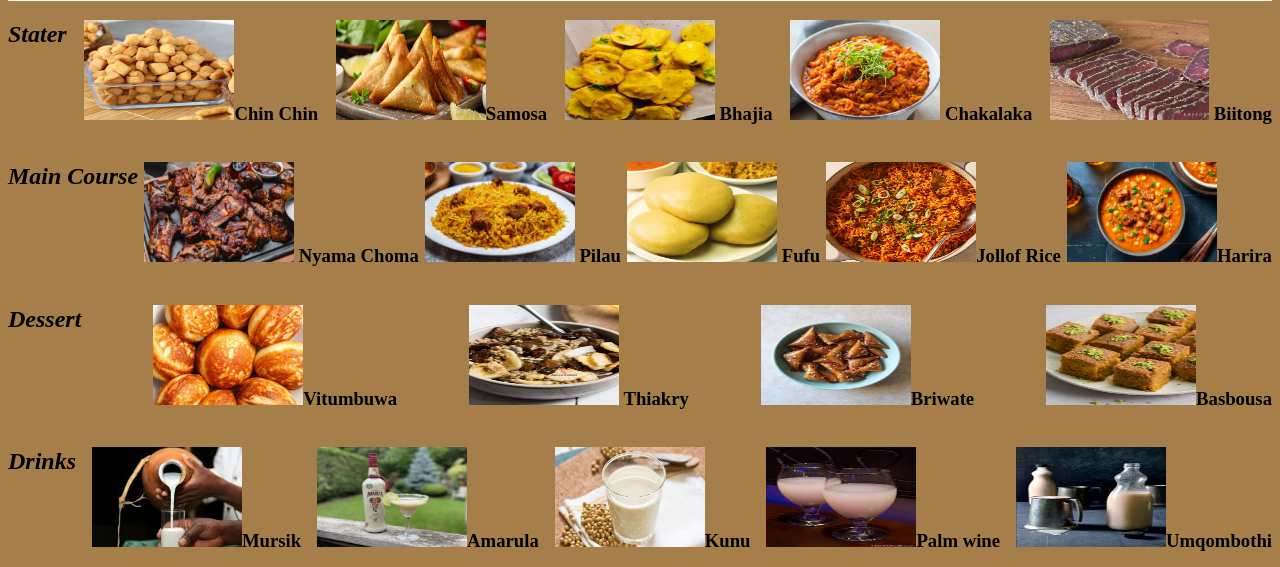
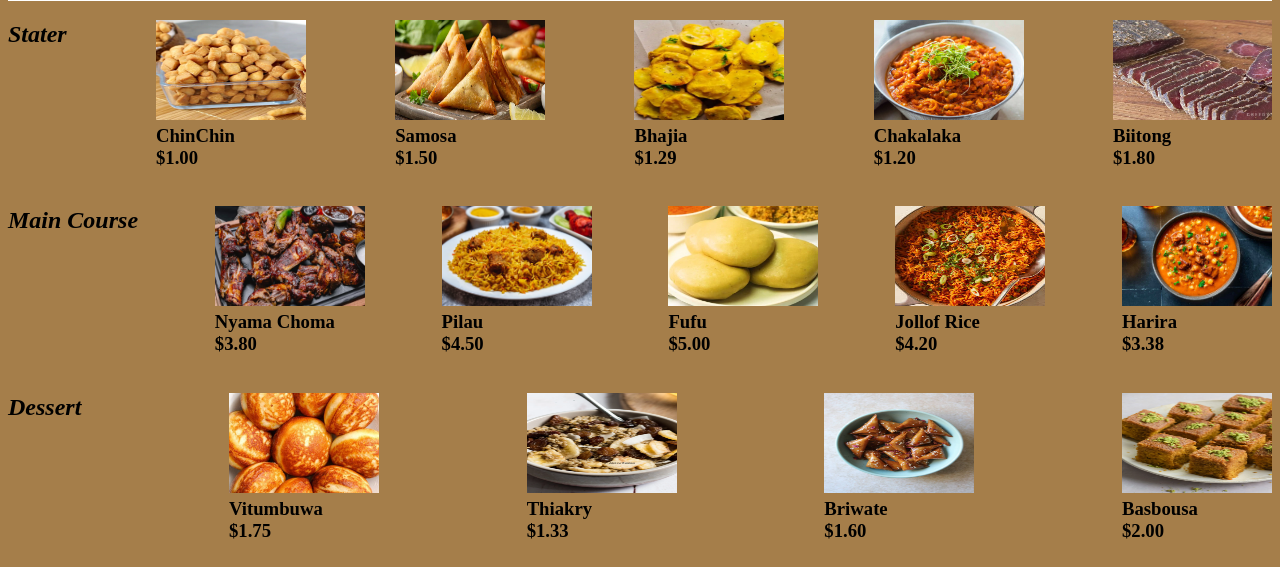
Before and after one commit to LihandaE/Restaurants, a plain HTML site: page menu.html in a window 1280 px wide. Shown: the part 89-656 px from the top of the page. Drawn offline with Linux system fonts and the light colour scheme.

Commit message:
Commit changes in menu and from the about page also

```diff
--- a/menu.html
+++ b/menu.html
@@ -29,36 +29,36 @@
     <main>
         <div class="Starter">
             <h2><em>Stater</em></h2>
-            <h3><img src="crunchy-chin-chin-recipe-jpg.webp" alt="chinchin" width="150" height="100">Chin Chin</h3>
-            <h3><img src="lpcnb0g8_samosa_625x300_29_September_22.webp" alt="samosa" width="150" height="100">Samosa  </h3>
-            <h3><img src="Kenyan-Bhajia_1-640x640.webp" alt="bhajia" width="150" height="100"> Bhajia</h3>
-            <h3><img src="siba_episode-04_low-res-217.jpg" alt="chakalaka" width="150" height="100"> Chakalaka</h3>
-            <h3><img src="perfect-biltong-slices-on-chopping-board-500x485.jpg" alt="biitong" width="159" height="100">  Biitong</h3>
+            <h3><img src="crunchy-chin-chin-recipe-jpg.webp" alt="chinchin" width="150" height="100"><br> ChinChin <br> $1.00</h3>
+            <h3><img src="lpcnb0g8_samosa_625x300_29_September_22.webp" alt="samosa" width="150" height="100"><br> Samosa <br>$1.50  </h3>
+            <h3><img src="Kenyan-Bhajia_1-640x640.webp" alt="bhajia" width="150" height="100"> <br> Bhajia  <br>$1.29</h3>
+            <h3><img src="siba_episode-04_low-res-217.jpg" alt="chakalaka" width="150" height="100"> <br> Chakalaka <br> $1.20</h3>
+            <h3><img src="perfect-biltong-slices-on-chopping-board-500x485.jpg" alt="biitong" width="159" height="100"> <br> Biitong <br>$1.80</h3>
         </div>
         <div class="Course">
             <h2><em>Main Course</em></h2>
-            <h3><img src="top-view-meat-kebab-with-potatoes-grilled-vegetables-with-sauce-board_141793-4077.jpg" alt="Nyama" width="150" height="100"> Nyama Choma</h3>
-            <h3><img src="pilau.webp" alt="pilau" width="150" height="100"> Pilau</h3>
-            <h3><img src="Fufu-1-500x375.webp" alt="fufu" width="150" height="100"> Fufu</h3>
-            <h3> <img src="images.jpg" alt="Jollof" width="150" height="100">Jollof Rice</h3>
-            <h3> <img src="classic-moroccan-harira-soup-2394920-hero-01-ffd8665c225c48c4a45c4314e96821b2.jpg" alt="Harira" width="150" height="100">Harira</h3>
+            <h3><img src="top-view-meat-kebab-with-potatoes-grilled-vegetables-with-sauce-board_141793-4077.jpg" alt="Nyama" width="150" height="100"> <br>Nyama Choma <br>$3.80</h3>
+            <h3><img src="pilau.webp" alt="pilau" width="150" height="100"> <br>Pilau  <br>$4.50</h3>
+            <h3><img src="Fufu-1-500x375.webp" alt="fufu" width="150" height="100"><br> Fufu <br> $5.00</h3>
+            <h3> <img src="images.jpg" alt="Jollof" width="150" height="100"> <br>Jollof Rice <br>$4.20</h3>
+            <h3> <img src="classic-moroccan-harira-soup-2394920-hero-01-ffd8665c225c48c4a45c4314e96821b2.jpg" alt="Harira" width="150" height="100"> <br>Harira <br>$3.38</h3>
         </div>
         <div class="Dessert">
             <h2><em>Dessert</em></h2>
-            <h3> <img src="SPO1202-scaled-1.jpg" alt="vitumbua" width="150" height="100">Vitumbuwa</h3>
-            <h3><img src="thiakrys-copie.jpg" alt="thiakry" width="150" height="100"> Thiakry</h3>
-            <h3> <img src="IMG_3579-scaled-e1589534101763.jpg" alt="briwate" width="150" height="100">Briwate</h3>
-            <h3> <img src="00-LEAD-PUMPKIN-BASBOUSA_2.webp" alt="basbousa" width="150" height="100">Basbousa</h3>
+            <h3> <img src="SPO1202-scaled-1.jpg" alt="vitumbua" width="150" height="100"> <br>Vitumbuwa <br>$1.75</h3>
+            <h3><img src="thiakrys-copie.jpg" alt="thiakry" width="150" height="100"> <br> Thiakry <br>$1.33</h3>
+            <h3> <img src="IMG_3579-scaled-e1589534101763.jpg" alt="briwate" width="150" height="100"> <br>Briwate <br>$1.60</h3>
+            <h3> <img src="00-LEAD-PUMPKIN-BASBOUSA_2.webp" alt="basbousa" width="150" height="100"> <br>Basbousa <br>$2.00</h3>
         </div>
         <div class="Drinks">
             <h2>
                 <em>Drinks</em>
             </h2>
-            <h3> <img src="images (1).jpg" alt="mursik" width="150" height="100">Mursik</h3>
-            <h3> <img src="amarula-plant-based-768x620.jpg" alt="amarula" width="150" height="100">Amarula</h3>
-            <h3> <img src="Kunu-Photo-credit-The-Cable.png" alt="kunu" width="150" height="100">Kunu</h3>
-            <h3> <img src="images (2).jpg" alt="wine" width="150" height="100">Palm wine</h3>
-            <h3> <img src="images (3).jpg" alt="umqombothi" width="150" height="100">Umqombothi</h3>
+            <h3> <img src="images (1).jpg" alt="mursik" width="150" height="100"><br>Mursik <br>$1.00</h3>
+            <h3> <img src="amarula-plant-based-768x620.jpg" alt="amarula" width="150" height="100"><br>Amarula <br>$1.50</h3>
+            <h3> <img src="Kunu-Photo-credit-The-Cable.png" alt="kunu" width="150" height="100"><br>Kunu <br>$1.80</h3>
+            <h3> <img src="images (2).jpg" alt="wine" width="150" height="100"><br>Palm wine <br>$2.00</h3>
+            <h3> <img src="images (3).jpg" alt="umqombothi" width="150" height="100"> <br>Umqombothi <br>$1.66</h3>
         </div>
     </main>
    <footer>
--- a/style.css
+++ b/style.css
@@ -132,3 +132,8 @@ li a{
     display: flex;
     justify-content: space-between;
 }
+.Founder{
+    height: 70px;
+    width: 150px;
+    border-radius: 50%;
+}
```
Also changed, not shown: about.html (+4 -4 lines).
